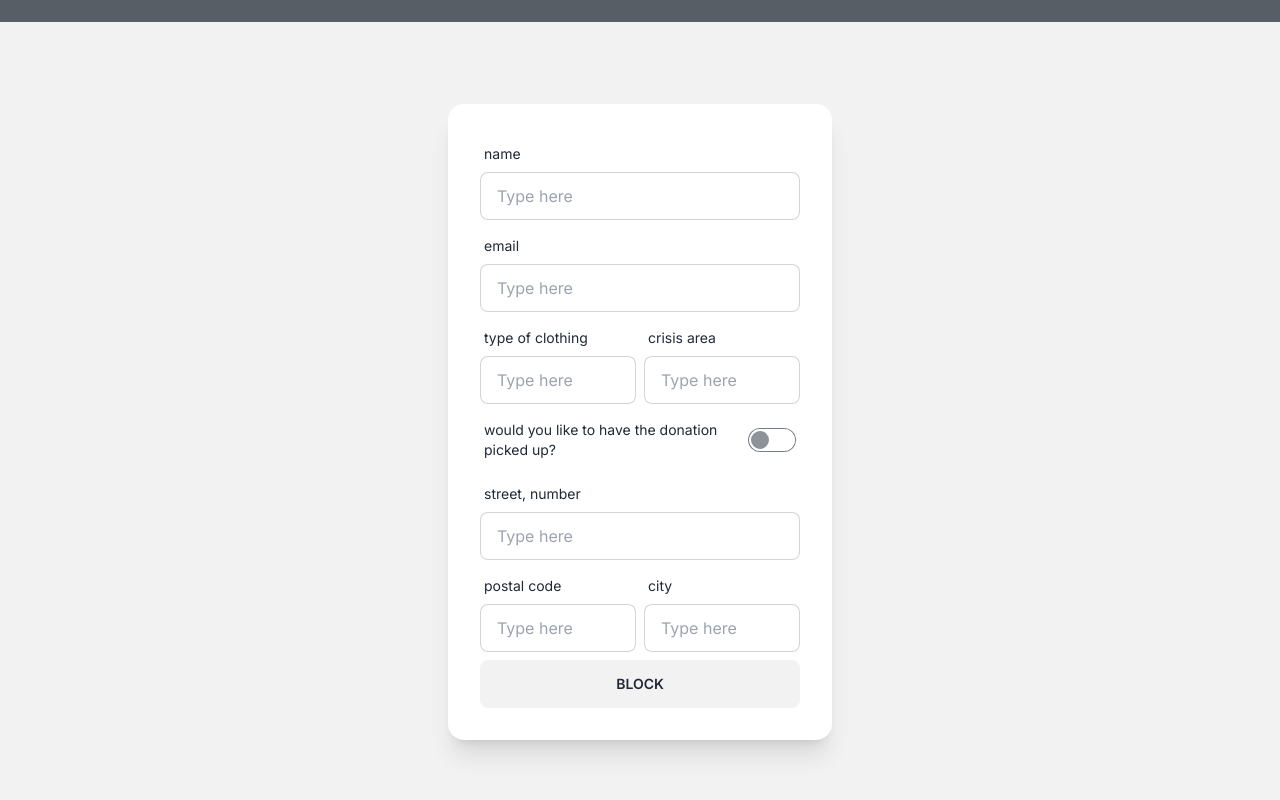
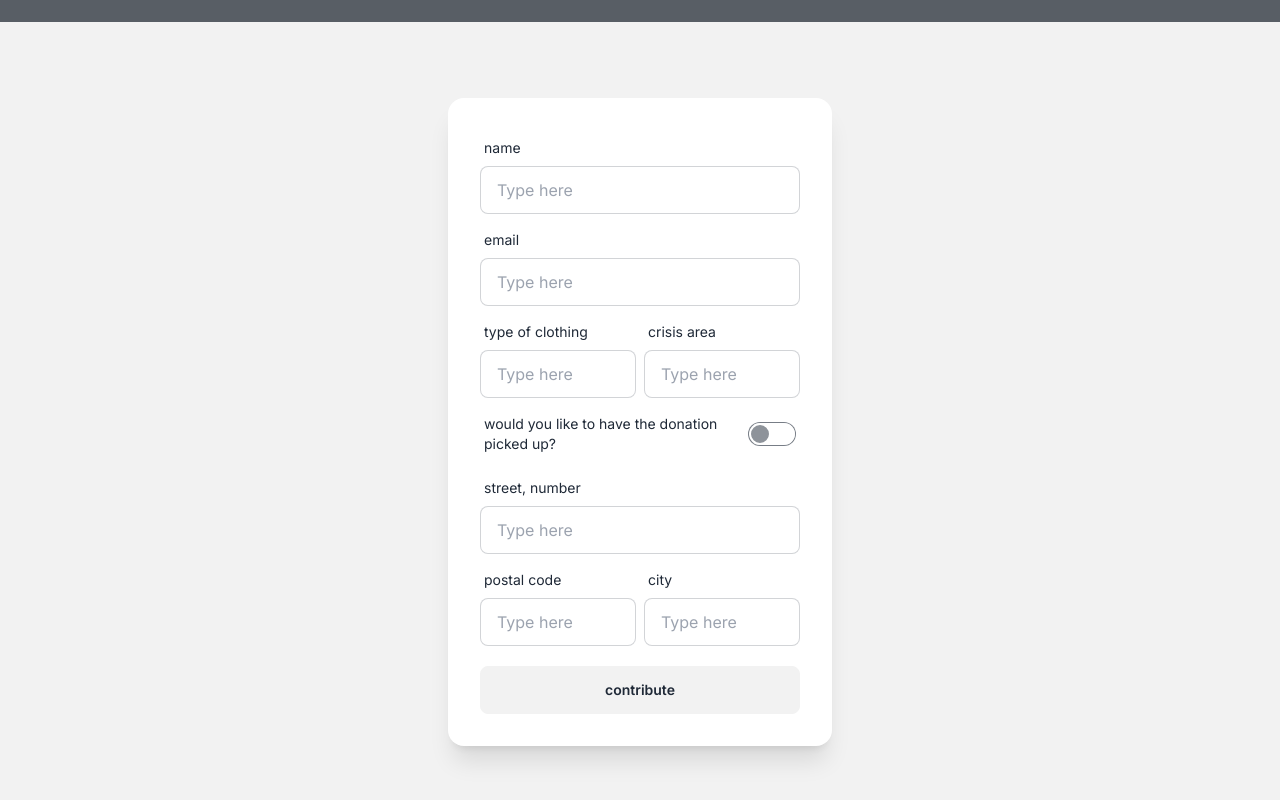
Before and after one commit to tbias25/IPWA01-Programmierung-von-Webanwendungsoberflaechen, a Next.js app in the folder rewear-app/: page / in a window 1280 px wide. Shown: the part 778-1578 px from the top of the page. Built offline with nearby package versions, Linux system fonts and the light colour scheme; grey boxes are pictures that could not be loaded.

Commit message:
modified button component

```diff
--- a/rewear-app/src/components/input-form-card.js
+++ b/rewear-app/src/components/input-form-card.js
@@ -96,7 +96,9 @@ export default function InputFormCard() {
             />
           </div>
         </div>
-        <button className="btn btn-block">block</button>
+        <div class="form-control mt-3">
+        <button className="btn btn-block lowercase">contribute</button>
+        </div>
       </div>
     </div>
   );
```
